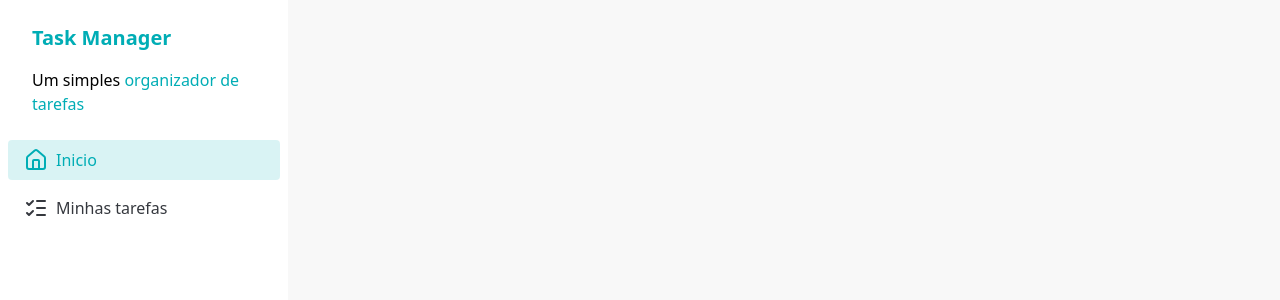
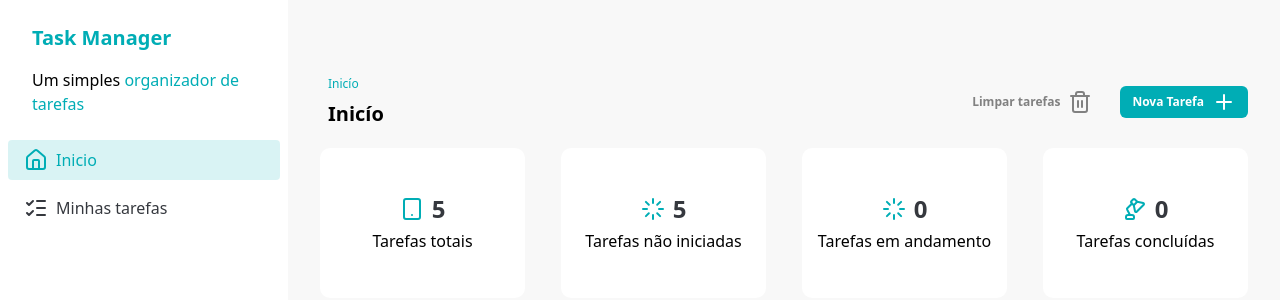
Before and after one commit to tassioNS9/task-manager, a React (Vite) app: page / in a window 1280 px wide. Shown: the top 300 px of the page. Built offline with nearby package versions, Linux system fonts and the light colour scheme; data requests are answered from the project's data file.

Commit message:
feat: add dashboard cards

```diff
--- a/src/HomePage.jsx
+++ b/src/HomePage.jsx
@@ -1,9 +1,14 @@
+import DashboardCards from "./components/DashboardCards"
+import Header from "./components/Header"
 import Sidebar from "./components/Sidebar"
-
 const HomePage = () => {
   return (
     <div className="flex">
       <Sidebar />
+      <div className="w-full space-y-2 px-8 py-16">
+        <Header title="Inicío" subtitle="Inicío" />
+        <DashboardCards />
+      </div>
     </div>
   )
 }
--- /dev/null
+++ b/src/components/DashboardCard.jsx
@@ -0,0 +1,15 @@
+const DashboardCard = ({ icon, mainText, secondaryText }) => {
+  return (
+    <div className="flex h-[150px] flex-col items-center justify-center gap-1 rounded-[10px] bg-white">
+      <div className="flex items-center gap-2">
+        <span className="text-brand-primary">{icon}</span>
+        <p className="text-2xl font-semibold text-brand-dark-blue">
+          {mainText}
+        </p>
+      </div>
+      {secondaryText}
+    </div>
+  )
+}
+
+export default DashboardCard
--- /dev/null
+++ b/src/components/DashboardCards.jsx
@@ -0,0 +1,43 @@
+import { LampDeskIcon, LoaderIcon, TabletIcon } from "lucide-react"
+
+import { useGetTasks } from "../hooks/data/use-get-tasks"
+import DashboardCard from "./DashboardCard"
+
+const DashboardCards = () => {
+  const { data: tasks } = useGetTasks()
+
+  const notStartedTasks = tasks?.filter(
+    (task) => task.status === "not_started"
+  ).length
+  const inProgressTasks = tasks?.filter(
+    (task) => task.status === "in_progress"
+  ).length
+  const completedTasks = tasks?.filter((task) => task.status === "done").length
+
+  return (
+    <div className="grid grid-cols-4 gap-9">
+      <DashboardCard
+        icon={<TabletIcon />}
+        mainText={tasks?.length}
+        secondaryText="Tarefas totais"
+      />
+      <DashboardCard
+        icon={<LoaderIcon />}
+        mainText={notStartedTasks}
+        secondaryText="Tarefas não iniciadas"
+      />
+      <DashboardCard
+        icon={<LoaderIcon />}
+        mainText={inProgressTasks}
+        secondaryText="Tarefas em andamento"
+      />
+      <DashboardCard
+        icon={<LampDeskIcon />}
+        mainText={completedTasks}
+        secondaryText="Tarefas concluídas"
+      />
+    </div>
+  )
+}
+
+export default DashboardCards
--- a/src/components/Header.jsx
+++ b/src/components/Header.jsx
@@ -1,5 +1,32 @@
-const Header = () => {
-  return <div>Header</div>;
-};
+import { PlusIcon } from "lucide-react"
+import { Trash2 } from "lucide-react"
+import { useState } from "react"
 
-export default Header;
+import AddTaskDialog from "./AddTaskDialog"
+import Button from "./Button"
+const Header = ({ subtitle, title }) => {
+  const [addTaskDialogIsOpen, setAddTaskDialogIsOpen] = useState(false)
+  return (
+    <div className="flex items-center justify-between">
+      <div className="flex flex-col gap-2 p-3 px-2">
+        <span className="text-xs text-brand-primary">{subtitle}</span>
+        <h2 className="tex-brand-dark-blue text-xl font-bold">{title}</h2>
+      </div>
+      <div className="flex items-center gap-4">
+        <Button color="ghost">
+          Limpar tarefas <Trash2 />
+        </Button>
+        <Button color="primary" onClick={() => setAddTaskDialogIsOpen(true)}>
+          Nova Tarefa <PlusIcon />
+        </Button>
+
+        <AddTaskDialog
+          isOpen={addTaskDialogIsOpen}
+          handleClose={() => setAddTaskDialogIsOpen(false)}
+        />
+      </div>
+    </div>
+  )
+}
+
+export default Header
--- a/src/components/Tasks.jsx
+++ b/src/components/Tasks.jsx
@@ -1,11 +1,8 @@
 import { useQuery, useQueryClient } from "@tanstack/react-query"
-import { PlusIcon } from "lucide-react"
-import { Trash2 } from "lucide-react"
 import { CloudSun, Moon, Sun } from "lucide-react"
-import { useState } from "react"
 
-import AddTaskDialog from "./AddTaskDialog"
-import Button from "./Button"
+import { taskQueryKeys } from "../keys/queries"
+import Header from "./Header"
 import TaskItem from "./TaskItem"
 import TaskSepator from "./TaskSepator"
 const Tasks = () => {
@@ -20,7 +17,6 @@ const Tasks = () => {
       return tasks
     },
   })
-  const [addTaskDialogIsOpen, setAddTaskDialogIsOpen] = useState(false)
   const tasksMorning = tasks?.filter((task) => task.time === "morning")
   const taskAfternoon = tasks?.filter((task) => task.time === "afternoon")
   const tasksEvening = tasks?.filter((task) => task.time === "evening")
@@ -44,32 +40,12 @@ const Tasks = () => {
 
       return task
     })
-    queryClient.setQueryData(["tasks"], newTasks)
+    queryClient.setQueryData(taskQueryKeys.getAll(), newTasks)
   }
 
   return (
     <div className="w-full space-y-2 px-8 py-16">
-      <div className="flex items-center justify-between">
-        <div className="flex flex-col gap-2 p-3 px-2">
-          <span className="text-xs text-brand-primary">Minhas Tarefas</span>
-          <h2 className="tex-brand-dark-blue text-xl font-bold">
-            Minhas Tarefas
-          </h2>
-        </div>
-        <div className="flex items-center gap-4">
-          <Button color="ghost">
-            Limpar tarefas <Trash2 />
-          </Button>
-          <Button color="primary" onClick={() => setAddTaskDialogIsOpen(true)}>
-            Nova Tarefa <PlusIcon />
-          </Button>
-
-          <AddTaskDialog
-            isOpen={addTaskDialogIsOpen}
-            handleClose={() => setAddTaskDialogIsOpen(false)}
-          />
-        </div>
-      </div>
+      <Header title="Minhas tarefas" subtitle="Minhas Tarefas" />
       <div className="flex flex-col rounded-xl bg-white p-6">
         <div className="space-y-3">
           <TaskSepator icon={<Sun />} title="Manhã" />
```
